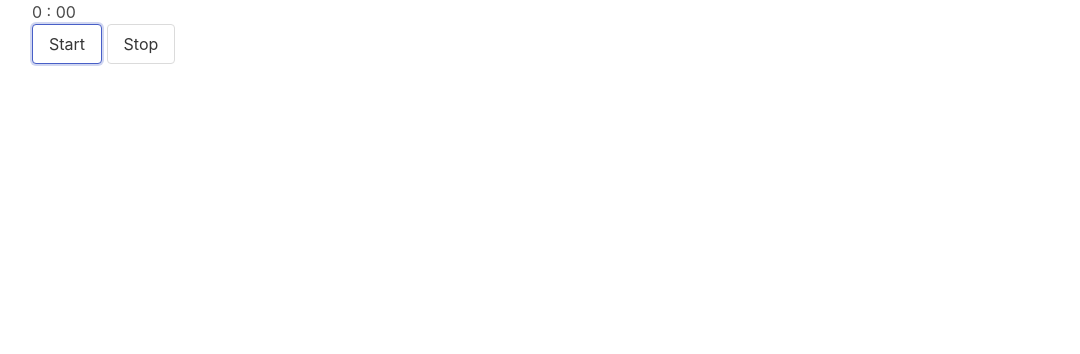
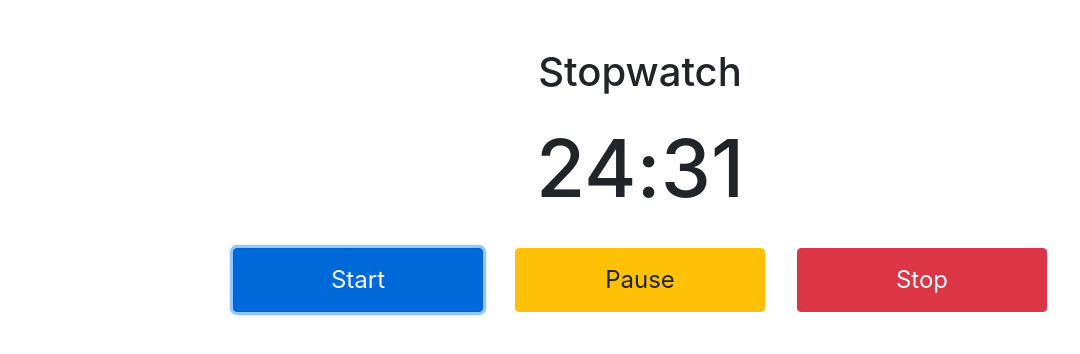
Before and after one commit to hkasafwat/js-stopwatch, a plain HTML site: page index.html in a window 1280 px wide. Both pictures are taken after a click on the button "Start". Shown: the whole page, without its empty margins (0-1080 px from the left). Drawn offline with nearby package versions, Linux system fonts and the light colour scheme.

Commit message:
stopwatch with play, pause and stop | minutes is changeable seconds are not. need to fix start after pause functionality

```diff
--- a/index.html
+++ b/index.html
@@ -4,18 +4,26 @@
     <meta charset="UTF-8">
     <meta name="viewport" content="width=device-width, initial-scale=1.0">
     <meta http-equiv="X-UA-Compatible" content="ie=edge">
-    <link rel="stylesheet" href="./node_modules/bulma/css/bulma.css">
+    <link rel="stylesheet" href="style.css">
+    <link rel="stylesheet" href="./node_modules/bootstrap/dist/css/bootstrap.min.css">
     <title>Stopwatch</title>
 </head>
 <body>
-    <div class="container is-fluid">
-        <span class="minutes">5</span>
-        <span>:</span>
-        <span class="seconds">00</span>
-        <br>
+    <div class="container-fluid">
+        <div class="d-flex flex-column mt-5">
+            <h1 class="mx-auto mb-4">Stopwatch</h1>
+            <div class="d-flex flex-row justify-content-center mb-4">
+                <h1 class="minutes" contenteditable="">25</h1>
+                <h1 class="colon">:</h1>
+                <h1 class="seconds contenteditable">00</h1>
+            </div>
 
-        <button class="button">Start</button>
-        <button class="button">Stop</button>
+            <div class="buttons d-flex flex-row justify-content-center">
+                <button class="start btn btn-primary">Start</button>
+                <button class="pause btn btn-warning">Pause</button>
+                <button class="stop btn btn-danger">Stop</button>
+            </div>
+        </div>
     </div>
 </body>
 <script src="main.js"></script>
--- a/main.js
+++ b/main.js
@@ -1,10 +1,54 @@
 let minutes = document.querySelector('.minutes');
+let seconds = document.querySelector('.seconds');
 
-let stopwatch = setInterval(function() {
-   if(minutes.innerHTML != 0 || minutes.innerHTML != '0') {
-        minutes.innerHTML--;
-        console.log(minutes)
-   } else {
-       clearInterval(stopwatch);
-   }
-}, 100);
+let start = document.querySelector('.start');
+let pause = document.querySelector('.pause');
+let stop = document.querySelector('.stop');
+
+let minutesStopwatch;
+let secondsStopwatch;
+
+let hasBeenPause = false;
+
+function aSecond(minutes, seconds) {
+    seconds.innerHTML = 59;
+
+    secondsStopwatch = setInterval(function () {
+        if (seconds.innerHTML != 0 || seconds.innerHTML != '0') {
+            seconds.innerHTML--;
+        }
+
+        if(seconds.innerHTML == 0 && minutes.innerHTML != 0) {
+            minutes.innerHTML--;
+            clearInterval(secondsStopwatch)
+            aSecond(minutes, seconds)
+        }
+
+        if(seconds.innerHTML == 0 && minutes.innerHTML == 0) {
+            clearInterval(secondsStopwatch)
+            return;
+        }
+
+    }, 100)
+}
+
+start.addEventListener('click', function () {
+    if(isNaN(minutes.innerHTML)) {
+        console.log('not a number')
+        alert('Please insert a valid number');
+        return;
+    }
+
+    minutes.innerHTML--;
+    aSecond(minutes, seconds);
+});
+
+pause.addEventListener('click', function () {
+    clearInterval(secondsStopwatch);
+})
+
+stop.addEventListener('click', function () {
+    clearInterval(secondsStopwatch);
+    minutes.innerHTML = 25;
+    seconds.innerHTML = '00';
+})
--- a/style.css
+++ b/style.css
@@ -0,0 +1,12 @@
+.minutes,
+.seconds,
+.colon {
+    font-size: 5rem;
+}
+
+.buttons > * {
+    width: 20%;
+    height: 4rem;
+    margin: 0 1rem;
+    font-size: 1.5rem !important;
+}
```
Also changed, not shown: package-lock.json.
